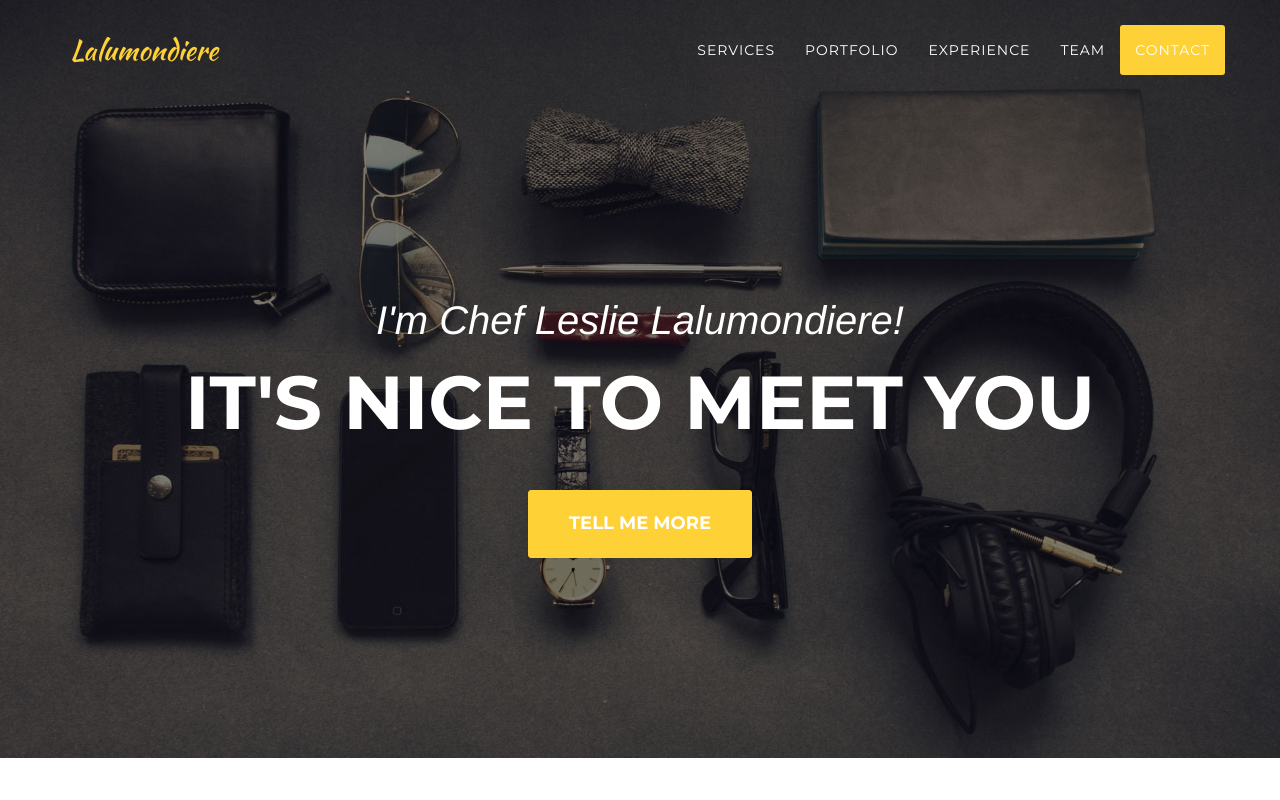
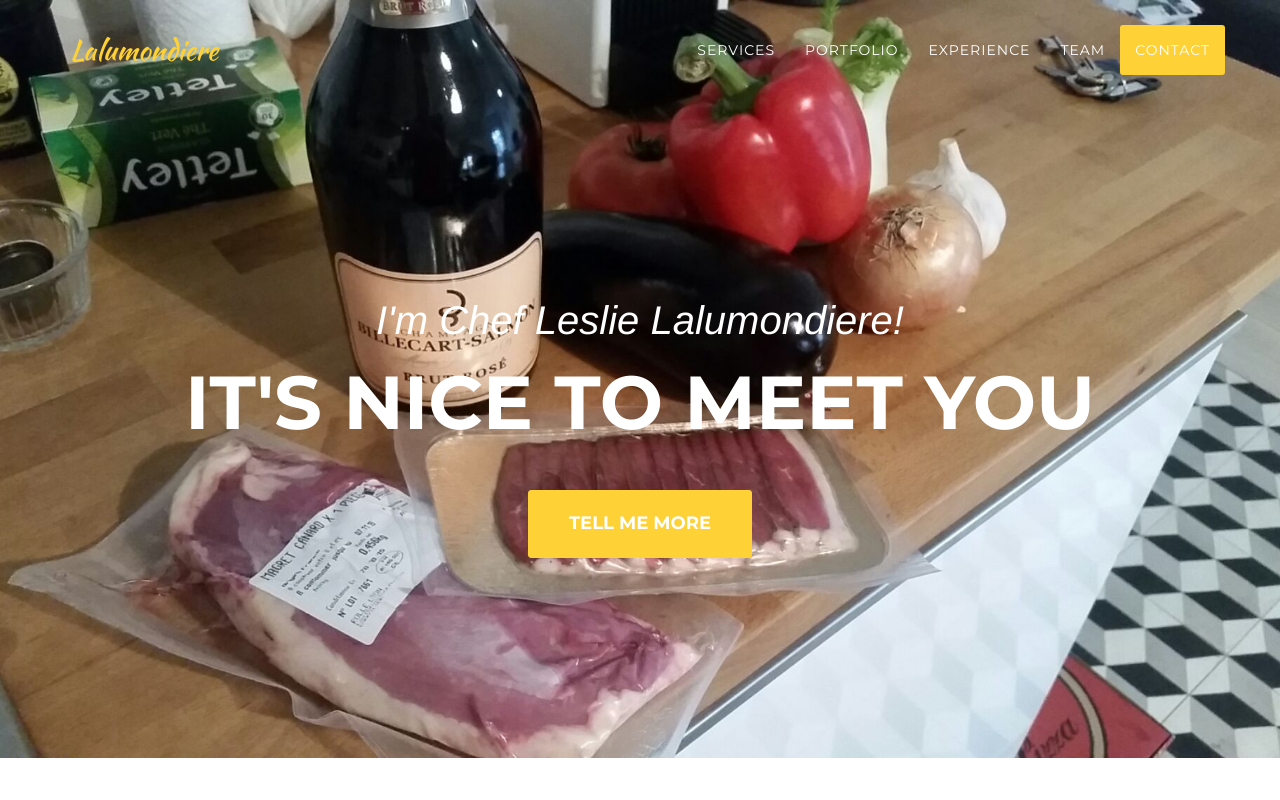
Before and after one commit to mtaylor769/lalumondiere, a website: page index.html in a window 1280 px wide. Shown: the top 800 px of the page. Drawn offline with nearby package versions, Linux system fonts and the light colour scheme; files whose address does not match are found by name; a web font is replaced by a local one.

Commit message:
CSS changes and tweaks

```diff
--- a/less/agency.less
+++ b/less/agency.less
@@ -167,7 +167,7 @@ h1, h2, h3, h4, h5, h6 {
 }
 
 header {
-    background-image: url('../img/header-bg.jpg');
+    background-image: url('../img/header-bg2.jpg');
     background-repeat: no-repeat;
     background-attachment: scroll;
     background-position: center center;
--- a/scss/agency.scss
+++ b/scss/agency.scss
@@ -167,7 +167,7 @@ h1, h2, h3, h4, h5, h6 {
 }
 
 header {
-    background-image: url('../img/header-bg.jpg');
+    background-image: url('../img/header-bg22.jpg');
     background-repeat: no-repeat;
     background-attachment: scroll;
     background-position: center center;
@@ -183,6 +183,7 @@ header {
             font-size: 22px;
             line-height: 22px;
             margin-bottom: 25px;
+            text-shadow: 1px 1px 1px #000;
         }
         .intro-heading {
             @include heading-font;
@@ -205,6 +206,7 @@ header {
                 font-size: 40px;
                 line-height: 40px;
                 margin-bottom: 25px;
+                text-shadow: 1px 1px 1px #000;
             }
             .intro-heading {
                 @include heading-font;
```
Also changed, not shown: css/agency.css, css/agency.min.css.
